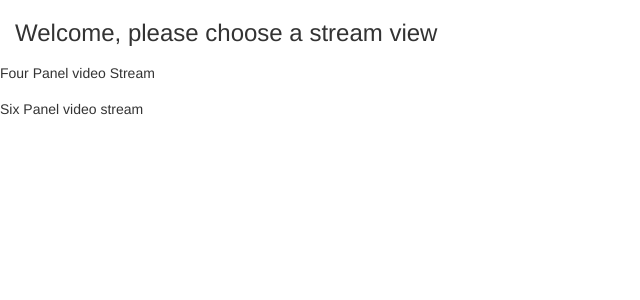
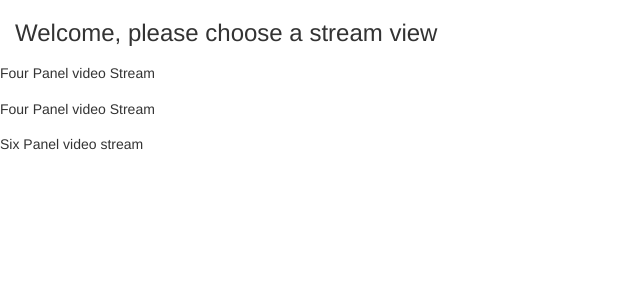
Before and after one commit to jredd/222-444, a Django app: page / in a window 1280 px wide. Shown: the top 300 px of the page, without its empty margins (0-640 px from the left). Run offline with Django 3.2, Linux system fonts and the light colour scheme; data that the repository does not hold is empty; some libraries are stand-ins or nearby versions.

Commit message:
adding the two stream list render

```diff
--- a/liveStreaming/templates/index.html
+++ b/liveStreaming/templates/index.html
@@ -5,6 +5,23 @@
 {% block content %}
     <div id="index" class="container-fluid">
         <h3>Welcome, please choose a stream view</h3>
+    <div class="row">
+        <h5>Four Panel video Stream</h5>
+        {% for stream in two %}
+            <section class="col-xs-3">
+                <div id="stream_info">
+                    <a href="stream/two/{{ stream.id }}">
+                        <label>{{ stream.title }}</label>
+                        {% if stream.chat %}
+                            Chat Available
+                        {% else %}
+                            No Chat Available
+                        {% endif %}
+                    </a>
+                </div>
+            </section>
+         {% endfor %}
+    </div>
     <div class="row">
         <h5>Four Panel video Stream</h5>
         {% for stream in four %}
```
